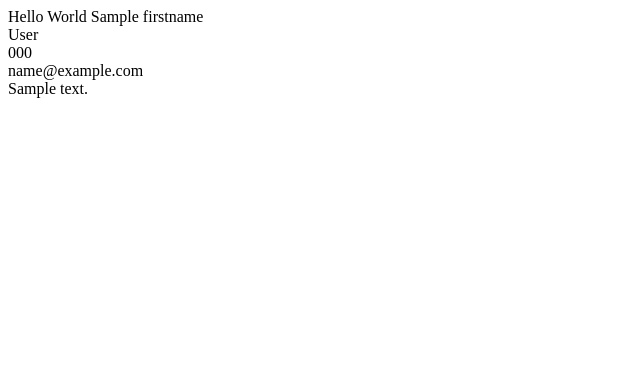
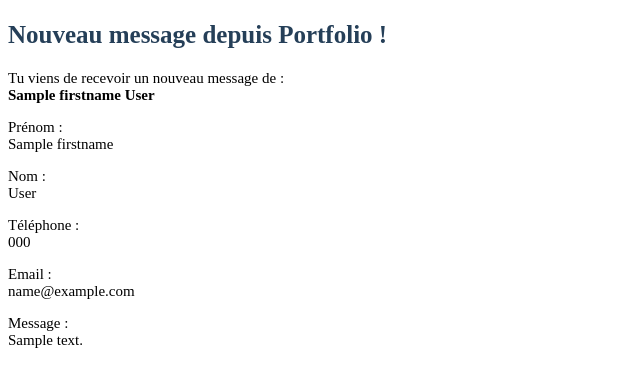
Before and after one commit to Virginia75012/portefolio, a Symfony app: template templates/emails/contact.html.twig in a window 1280 px wide. Shown: the top 387 px of the page, without its empty margins (0-640 px from the left). Run offline with Twig, Linux system fonts and the light colour scheme; the template is opened without the code that fills it: most values are stand-ins (such as "Sample title", 1, 10 or a date in 2020); some libraries are stand-ins or nearby versions.

Commit message:
Debug css loader and email config

```diff
--- a/composer.json
+++ b/composer.json
@@ -5,6 +5,7 @@
         "php": "^7.2.5",
         "ext-ctype": "*",
         "ext-iconv": "*",
+        "assoconnect/mjml-bundle": "^1.5",
         "doctrine/annotations": "^1.10",
         "sensio/framework-extra-bundle": "^5.1",
         "symfony/apache-pack": "^1.0",
--- a/config/bundles.php
+++ b/config/bundles.php
@@ -14,4 +14,5 @@ return [
     Symfony\Bundle\MakerBundle\MakerBundle::class => ['dev' => true],
     Symfony\WebpackEncoreBundle\WebpackEncoreBundle::class => ['all' => true],
     Symfony\Bundle\SwiftmailerBundle\SwiftmailerBundle::class => ['all' => true],
+    Assoconnect\MJMLBundle\AssoconnectMJMLBundle::class => ['all' => true],
 ];
--- a/package.json
+++ b/package.json
@@ -1,5 +1,5 @@
 {
-	"name": "portefolio",
+	"name": "portfolio",
 	"description": "devfolio virginia atenza",
 	"version": "1.0.0",
 	"engines": {
@@ -8,6 +8,7 @@
 	"devDependencies": {
 		"copy-webpack-plugin": "^5.1.1",
 		"core-js": "^3.0.0",
+		"css-loader": "^3.5.3",
 		"jquery": "^3.4.1",
 		"node-sass": "^4.13.1",
 		"regenerator-runtime": "^0.13.2",
--- a/src/Entity/Contact.php
+++ b/src/Entity/Contact.php
@@ -10,14 +10,14 @@ class Contact
 	/**
 	 * @var string|null
 	 *? @Assert\NotBlank(message="Merci de renseigner votre prénom")
-	 *? @Assert\Length(min=2, max=100)
+	 *? @Assert\Length(min=2, max=100, minMessage="Le prénom doit au moins contenir 2 caractères", maxMessage="Le prénom doit moins 			 contenir 100 caractères")
 	 */
 	private $firstname;
 
 	/**
 	 * @var string|null
 	 *? @Assert\NotBlank(message="Merci de renseigner votre nom")
-	 *? @Assert\Length(min=2, max=100)
+	 *? @Assert\Length(min=2, max=100, minMessage="Le nom doit au moins contenir 2 caractères", maxMessage="Le nom doit moins contenir 100 caractères")
 	 */
 	private $lastname;
 
--- a/templates/emails/contact.html.twig
+++ b/templates/emails/contact.html.twig
@@ -1,23 +1,30 @@
-<mjml>
-	<mj-body>
-		<mj-section>
-			<mj-column>
+<!DOCTYPE html>
+<html>
 
-				<mj-image width="100px" src="/assets/img/logo-small.png"></mj-image>
+<head>
+	<meta charset="UTF-8">
+	<title>Nouveau message</title>
+</head>
 
-				<mj-divider border-color="#F45E43"></mj-divider>
+<body>
+	<div class="header">
+		<h2 style="color:#253f58; font-size: 25px;">Nouveau message depuis Portfolio !</h2>
+		<p style="font-size: 15px;">Tu viens de recevoir un nouveau message de : <br />
+			<strong>{{ contact.firstname}} {{ contact.lastname}}</strong></p>
+	</div>
 
-				<mj-text font-size="20px" color="#F45E43" font-family="helvetica">Hello World</mj-text>
-				{{ contact.firstname}}
-				<br/>
-				{{ contact.lastname}}
-				<br/>
-				{{ contact.phone}}
-				<br/>
-				{{ contact.email}}
-				<br/>
-				{{ contact.message}}
-			</mj-column>
-		</mj-section>
-	</mj-body>
-</mjml>
+	<div class="content-message">
+		<p style="font-size: 15px;">Prénom : <br/>
+			{{ contact.firstname}}</p>
+		<p style="font-size: 15px;">Nom : <br/>
+			{{ contact.lastname}}</p>
+		<p style="font-size: 15px;">Téléphone : <br/>
+			{{ contact.phone}}</p>
+		<p style="font-size: 15px;">Email : <br/>
+			{{ contact.email}}</p>
+		<p style="font-size: 15px;">Message : <br/>
+			{{ contact.message}}</p>
+	</div>
+</body>
+
+</html>
--- a/templates/page/_contact.html.twig
+++ b/templates/page/_contact.html.twig
@@ -27,7 +27,7 @@
 
 					{% if not form.vars.valid %}
 					<div class="alert alert-danger alert-dismissible fade show" role="alert">
-						Erreurs dans le formulaire. Veuillez renseigner tous les champs.
+						Erreurs dans le formulaire !
 						<button type="button" class="close" data-dismiss="alert" aria-label="Close">
 							<span aria-hidden="true">&times;</span>
 						</button>
--- a/webpack.config.js
+++ b/webpack.config.js
@@ -55,6 +55,11 @@ Encore
 		config.corejs = 3;
 	})
 
+	// Fix CSS-loader v3 error option that is automatically injected by webpack
+	.configureCssLoader((options) => {
+		delete options.localIdentName;
+	})
+
 	// enables Sass/SCSS support
 	.enableSassLoader();
 
```
Also changed, not shown: assets/js/app.js (+0 -25 lines), 4 other files.
